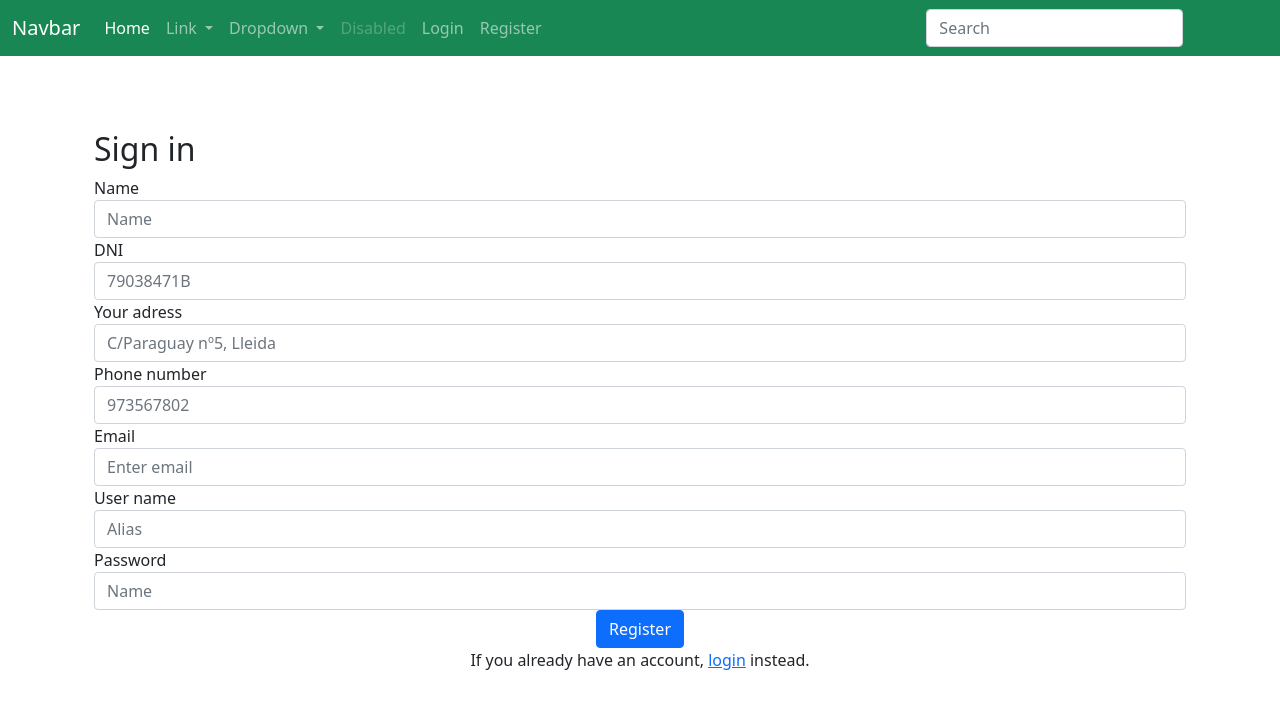
After one commit to dbistuer/Floristeries, a Django app: page /signin/ in a window 1280 px wide. The commit adds this page. Shown: the top 711 px of the page. Run offline with Django 3.2, Linux system fonts and the light colour scheme; some libraries are stand-ins or nearby versions.

Commit message:
Add sign In

```diff
--- a/Floristeries/urls.py
+++ b/Floristeries/urls.py
@@ -19,6 +19,7 @@ from hub.views import *
 
 urlpatterns = [
     path('',home,name='home'),
+    path('signin/', SignIn, name='signin'),
     path('admin/', admin.site.urls, name='admin'),
     path('hub/',include('hub.urls'))
 ]
--- a/hub/models.py
+++ b/hub/models.py
@@ -2,7 +2,7 @@ from typing import Any
 from django.core.validators import EmailValidator
 from django.db import models
 from django.db.models import Model
-from .validator import DNIValidator, PhoneValidator, IBANValidator, NIFValidator
+from .validator import DNIValidator, PhoneValidator, NIFValidator
 from django.contrib.auth.models import User
 
 
@@ -24,7 +24,6 @@ class Client(Model):
     CP = models.CharField(max_length=5)
     Ciutat = models.CharField(max_length=70)
     Aderca = models.CharField(max_length=200)
-    IBAN = models.CharField(validators=[IBANValidator], max_length=20)
     email = models.CharField(max_length=70, validators=[EmailValidator])
     phone = models.CharField(max_length=14, validators=[PhoneValidator])
     User = models.OneToOneField(User, on_delete=models.DO_NOTHING)
--- /dev/null
+++ b/hub/templates/Registration/signin.html
@@ -0,0 +1,56 @@
+{% extends "base.html" %}
+
+{% block title %}
+Sign in
+{% endblock %}
+
+{% block body %}
+    <div class="container" style="margin-top: 50px">
+    <h2>Sign in</h2>
+    {% if messages %}
+    <ul class="messages">
+      {% for message in messages %}
+        <div class="alert alert-primary" role="alert">
+          {{ message }}
+        </div>
+      {% endfor %}
+    </ul>
+    {% endif %}
+    <form method="POST">
+        {% csrf_token %}
+        <div class="form-group">
+            <label for="name">Name</label>
+            <input type="text" class="form-control" id="name" name="name" placeholder="Name">
+        </div>
+        <div class="form-group">
+            <label for="name">DNI</label>
+            <input type="text" class="form-control" id="DNI" name="DNI" placeholder="79038471B">
+        </div>
+        <div class="form-group">
+            <label for="address">Your adress</label>
+            <input type="text" class="form-control" id="address" name="address" placeholder="C/Paraguay nº5, Lleida">
+        </div>
+            <div class="form-group">
+            <label for="telephone">Phone number</label>
+            <input type="text" class="form-control" id="telephone" name="phoneNumber" placeholder="973567802">
+        </div>
+        <div class="form-group">
+            <label for="email">Email</label>
+            <input type="email" class="form-control" id="email" name="email" placeholder="Enter email">
+        </div>
+        <div class="form-group">
+            <label for="alias">User name</label>
+            <input type="text" class="form-control" id="alias" name="alias" placeholder="Alias">
+        </div>
+        <div class="form-group">
+            <label for="password">Password</label>
+            <input type="password" class="form-control" id="password" name="password" placeholder="Name">
+        </div>
+        <div align="center">
+            <button type="submit" class="btn btn-primary">Register</button>
+        </div>
+        <p class="text-center">If you already have an account, <a href="/accounts/login/">login</a> instead.</p>
+     </form>
+    </div>
+    <script src="https://maxcdn.bootstrapcdn.com/bootstrap/4.0.0/js/bootstrap.min.js" integrity="sha384 JZR6Spejh4U02d8jOt6vLEHfe/JQGiRRSQQxSfFWpi1MquVdAyjUar5+76PVCmYl" crossorigin="anonymous"></script>
+{% endblock %}
--- a/hub/templates/base.html
+++ b/hub/templates/base.html
@@ -43,6 +43,10 @@
         </li>
         <li class="nav-item">
           <a class="nav-link disabled">Disabled</a>
+          <li class="nav-item">
+            <a class="nav-link" href="#">Login</a>
+          <li class="nav-item">
+            <a class="nav-link" href="/signin">Register</a>
         </li>
       </ul>
       <form class="d-flex">
--- a/hub/views.py
+++ b/hub/views.py
@@ -66,3 +66,55 @@ def deleteStock(request, id):
 
 
 ### END STOCK
+
+def SignIn(request):
+    if request.method == 'GET':
+        return render(request, 'Registration/signin.html')
+
+    if request.method == 'POST':
+        name = request.POST['name']
+        DNI = request.POST['DNI']
+        address = request.POST['address']
+        phoneNumber = request.POST['phoneNumber']
+        email = request.POST['email']
+        alias = request.POST['alias']
+        password = request.POST['password']
+
+        # Validate input data
+        if not (name and DNI and address and phoneNumber and email and alias and password):
+            # Missing values
+            return render(request, 'Registration/MissingValues.html')
+
+        error = validate_data(DNI,phoneNumber)
+        if error:
+            json = {'error': error, 'register': True}
+            return render(request, 'Registration/InvalidValues.html', json)
+
+        if User.objects.filter(username=alias).exists():
+            json = {'error': 'Username already exist, you will have to choose another one.', 'register': True}
+            return render(request, 'Registration/InvalidValues.html', json)
+
+        user = User(username=alias, email=email, first_name=name)
+        user.set_password(password)
+        user.save()
+
+        client = Client.objects.get(user=user)
+        client.address = address
+        client.DNI = DNI
+        client.telephone = phoneNumber
+        client.save()
+        return redirect('login')
+
+def validate_data(DNI='', phoneNumber=''):
+    error = ''
+    if DNI:
+        try:
+            DNIValidator(DNI)
+        except:
+            error += 'DNI is not valid.'
+    if phoneNumber:
+        try:
+            PhoneValidator(phoneNumber)
+        except:
+            error += 'Phone number is not valid.   '
+    return error
```
Also changed, not shown: hub/templates/Floristeria/home.html (added, +8 -0 lines), hub/templates/Registration/InvalidValues.html (added, +16 -0 lines), hub/templates/Registration/MissingValues.html (added, +11 -0 lines), hub/validator.py (+0 -9 lines).
